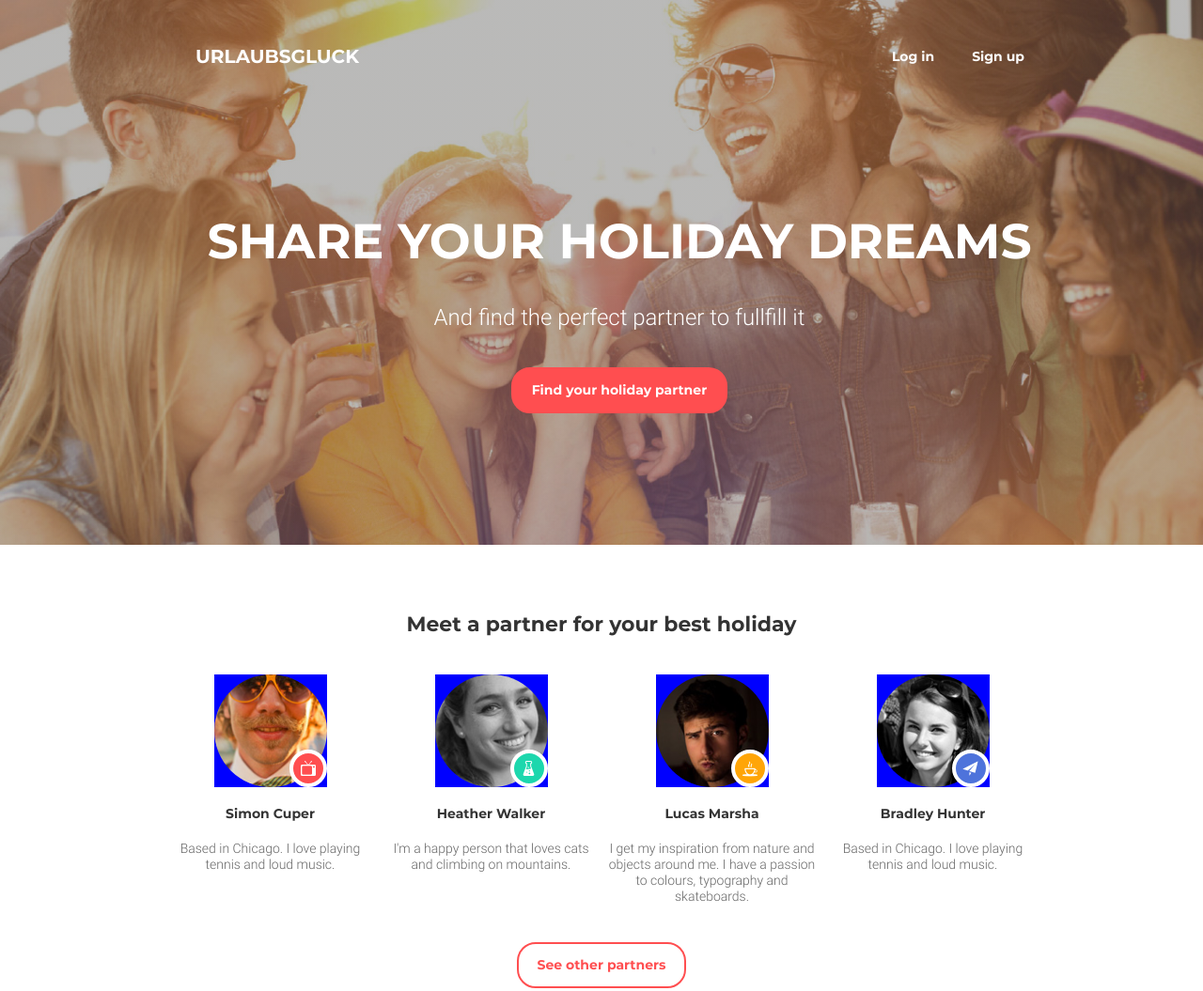
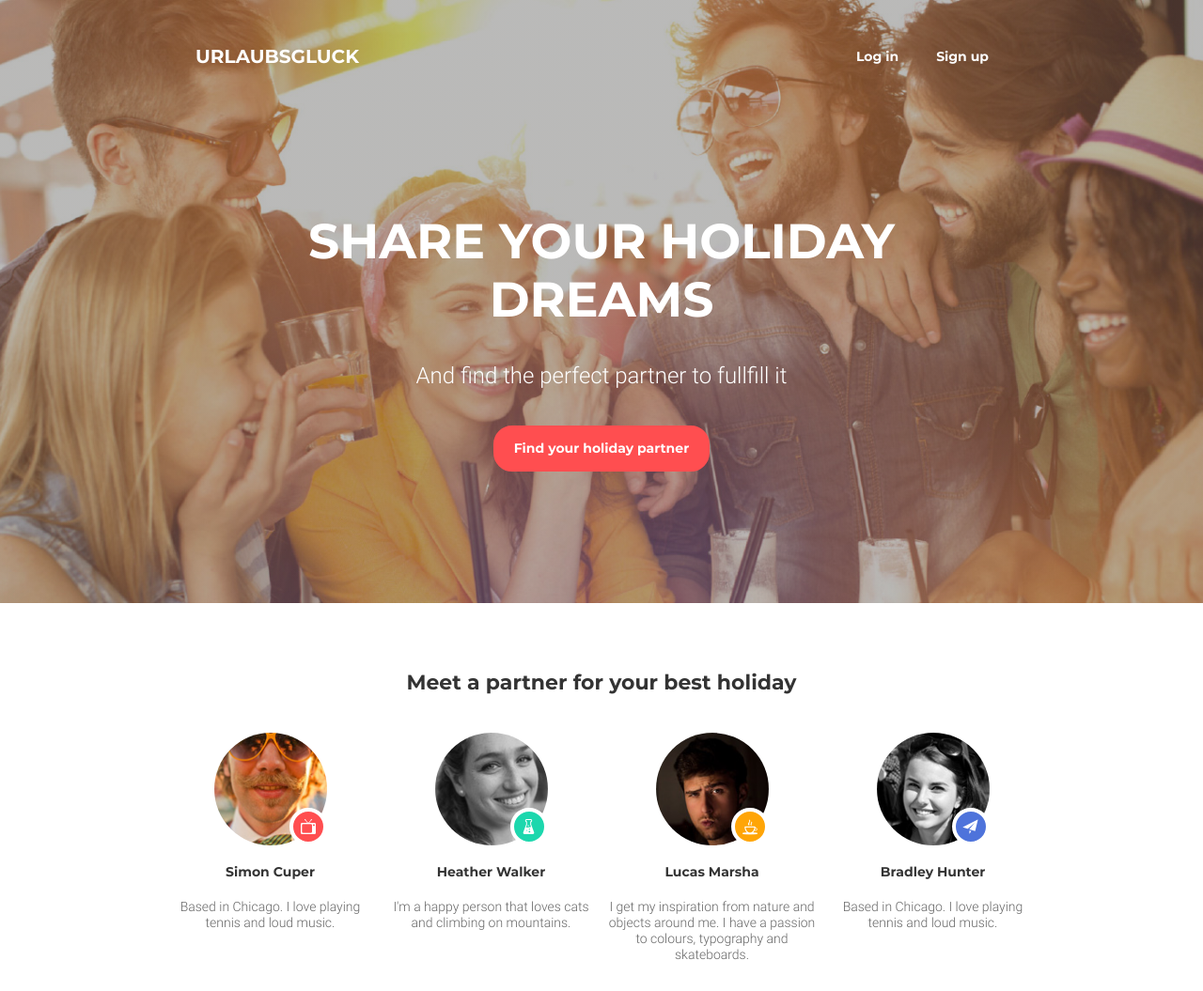
Before and after one commit to Mr-Pasko-ms/goit-fe-course, a plain HTML site: page html-css/module-08/index.html in a window 1280 px wide. Shown: the top 1055 px of the page at 94% size. Drawn offline with Linux system fonts and the light colour scheme; files whose address does not match are found by name; a web font is replaced by a local one.

Commit message:
complet-08

```diff
--- a/html-css/module-08/css/components/partners.css
+++ b/html-css/module-08/css/components/partners.css
@@ -21,10 +21,8 @@
 .partner-foto {
     position: relative;
     width: 12rem;
-    height: 12rem;
     margin: 0 auto;
     margin-bottom: 2rem;
-    background-color: blue;
 }
 
 .partner-foto::after {
--- a/html-css/module-08/css/components/promo.css
+++ b/html-css/module-08/css/components/promo.css
@@ -59,7 +59,11 @@ h1 a {
 @media (min-width: 48rem) {
 
     .container {
-        padding-left: 3.8rem;
+        padding: 0 3.8rem;
+    }
+
+    .registration li {
+        margin-bottom: 0;
     }
 
     .promo {
@@ -71,15 +75,12 @@ h1 a {
         flex-direction: row-reverse;
         justify-content: space-between;
         align-items: flex-start;
+        padding-top: 3.8rem;
     }
 
     h1 {
         margin-top: 1rem;
         margin-bottom: 0;
-    }
-
-    .registration li {
-        /* margin-bottom: 14.8rem; */
     }
 
     .promo-description h2 {
@@ -100,11 +101,8 @@ h1 a {
 }
 
 @media (min-width: 58.7rem) {
+
     .promo {
         background: linear-gradient(rgba(26, 25, 21, 0.3) 100%, rgba(26, 25, 21, 0.3) 100%), url(../../images/baner-image.jpg) center/cover no-repeat;
     }
-
-    .navigation {
-        padding-top: 3.8rem;
-    }
 }
```
